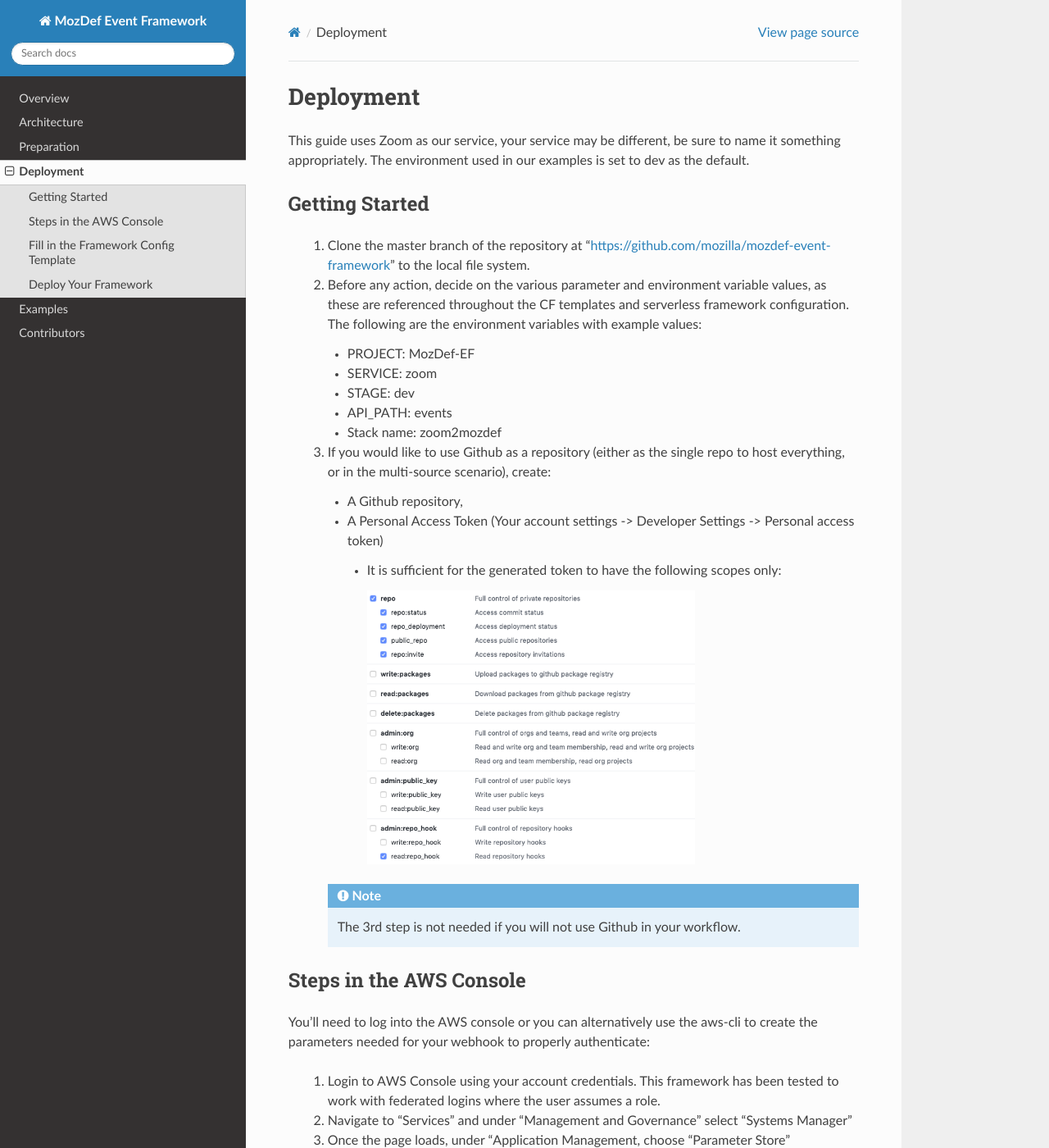
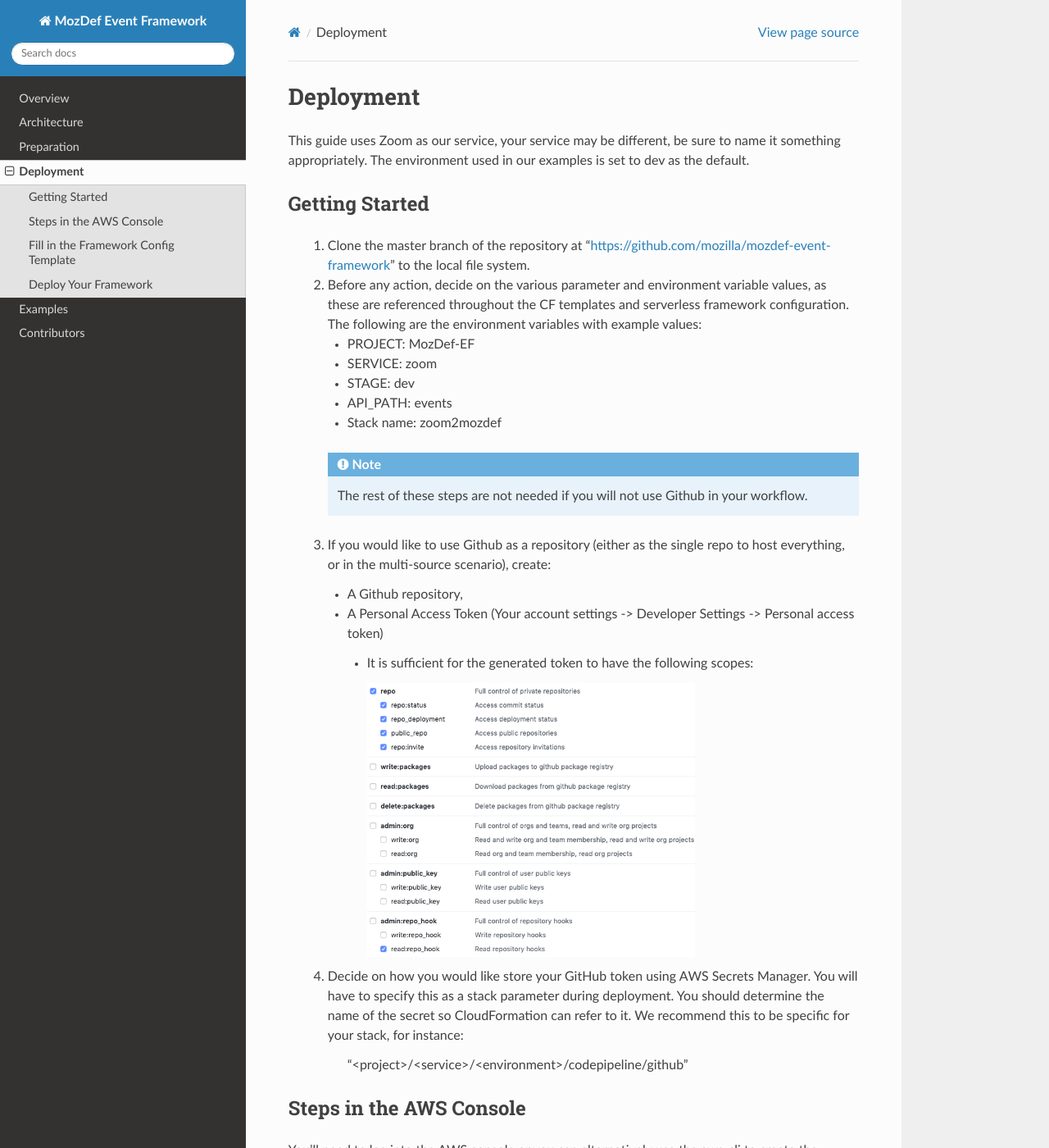
Before and after one commit to mozilla/mozdef-event-framework, a Sphinx documentation site: the page built from docs/source/usage/deployment.rst, in a window 1280 px wide and 1400 px high. Shown: the whole window at 82% size. Built offline with Sphinx 7.4.7 and the Read the Docs theme 2.0.0, drawn with Linux system fonts in a browser that asks for light colours; some of the changed text lies outside the part shown.

Commit message:
Try to elaborate on the use of Github token, take 2

```diff
--- a/docs/source/usage/deployment.rst
+++ b/docs/source/usage/deployment.rst
@@ -20,17 +20,22 @@ Getting Started
      * API_PATH: events
      * Stack name: zoom2mozdef
 
+    .. note:: The rest of these steps are not needed if you will not use Github in your workflow.
+
   3. If you would like to use Github as a repository (either as the single repo to host everything, or in the multi-source scenario), create:
 
      * A Github repository,
      * A Personal Access Token (Your account settings -> Developer Settings -> Personal access token)
-      * It is sufficient for the generated token to have the following scopes only:
+      * It is sufficient for the generated token to have the following scopes:
 
         .. image:: ../images/github_personal_access_token_scopes.png
            :width: 400
            :alt: Scopes required for GitHub personal access token
 
-    .. note:: The 3rd step is not needed if you will not use Github in your workflow.
+  4. Decide on how you would like store your GitHub token using AWS Secrets Manager. You will have to specify this as a stack parameter during deployment.
+     You should determine the name of the secret so CloudFormation can refer to it. We recommend this to be specific for your stack, for instance:
+
+       "<project>/<service>/<environment>/codepipeline/github"
 
 ************************
 Steps in the AWS Console
@@ -60,8 +65,8 @@ You'll need to log into the AWS console or you can alternatively use the aws-cli
 
   9. If you are using Github as a repository, you need to store the personal access token value in AWS Secrets Manager. Navigate to “Services” and select "Secrets Manager".
   10. Store a new secret of type "Other type of secrets".
-  11. Specify the key/value pair as "PersonalAccessToken" (without quotes) and the value of the personal access token and click next.
-  12. For the secret name, enter "<environment>/codepipeline/github" without the quotes.
+  11. Specify the key/value pair as "PersonalAccessToken" (without quotes) and the value of the token and click next.
+  12. For the secret name, enter the name you determined in step 4 of `Getting Started`.
   13. Add a description and a tag using these "Project" as key and <project>-<environment> as the value. Click next.
   14. Configure if you would like to automatic rotation of this secret. Click Next.
   15. Review the details and click store when ready.
@@ -143,12 +148,12 @@ This is where we take everything we've done up to this point and start the deplo
                 :width: 400
                 :alt: AWS Cloudformation Console Create Stack
 
-     7. Browse the filesystem, and select the CloudFormation template you wish to use under the “templates” directory of the cloned and updated framework code. Assuming no syntax errors, click next.
+     7. Browse the filesystem, and select the "codepipeline-cf-template-codecommit-source.yml" CloudFormation template under the “templates” directory of the cloned and updated framework code. Assuming no syntax errors, click next.
      8. For the stack name, enter something descriptive, like: <project>-<service> (e.g., mozdef-ef-zoom, see the example image below for steps 8 through 14)
      9. For stack parameters, enter the values decided in "Getting Started" Step 2.
      10. For service, enter your <service> name that you determined in the "Getting Started" section Step 2.
      11. For environment, choose “dev”, "staging", or "prod" according to the environment you are working out of.
-     12. In the TOKEN_ARN field, you'll need to enter your token arn to correctly map the iam permissions for this resource.
+     12. In the TOKEN_ARN field, you'll need to enter your token arn to correctly map the IAM permissions for this resource.
      13. An S3 utility bucket will be created for AWS CodePipeline to store artifacts. The bucket name will match the parameters you created for your stack name in step 8 and the environment in step 11 (e.g., <stackname>-<environment>-utility)
      14. For source configuration, enter the name of the codecommit repo created in step 1, and the branch to monitor for changes and trigger rebuilds of the deployment. For our example we used zoom, “mozdef-ef-zoom/master”.
 
@@ -183,12 +188,12 @@ This is where we take everything we've done up to this point and start the deplo
                 :width: 400
                 :alt: AWS Cloudformation Console Create Stack
 
-     5. Browse the filesystem, and select the CloudFormation template you wish to use under the “templates” directory of the cloned and updated framework code. Assuming no syntax errors, click next.
+     5. Browse the filesystem, and select the "codepipeline-cf-template-github-source.yml" CloudFormation template under the “templates” directory of the cloned and updated framework code. Assuming no syntax errors, click next.
      6. For the stack name, enter something descriptive, like: <project>-<service> (e.g., mozdef-ef-zoom, see the example image below for steps 8 through 14)
      7. For stack parameters, enter the values decided in "Getting Started" Step 2.
      8. For service, enter your <service> name that you determined in the "Getting Started" section Step 2.
      9. For environment, choose “dev”, "staging", or "prod" according to the environment you are working out of.
-     10. In the TOKEN_ARN field, you'll need to enter your token arn to correctly map the iam permissions for this resource.
+     10. In the TOKEN_ARN field, you'll need to enter your token arn to correctly map the IAM permissions for this resource.
      11. An S3 utility bucket will be created for AWS CodePipeline to store artifacts. The bucket name will match the parameters you created for your stack name in step 8 and the environment in step 11 (e.g., <stackname>-<environment>-utility)
      12. For source configuration, enter the name of the Github repo housing the code, in the following format: `owner/repository/branch`.
      13. Under stack options, add a tag with key: Project and value: <project>-<environment>. Click Next
```
